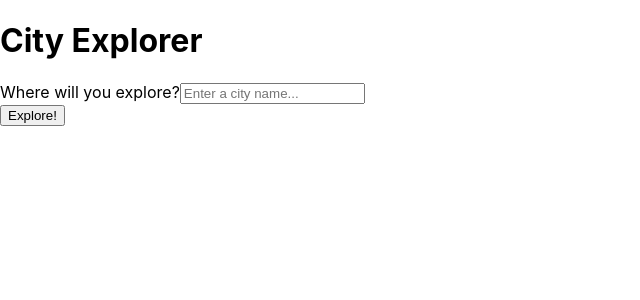
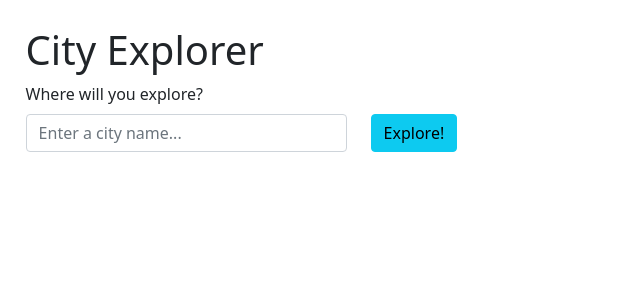
Before and after one commit to Micha-L-Davis/city-explorer, a React (Create React App) app: page / in a window 1280 px wide. Shown: the top 300 px of the page, without its empty margins (0-640 px from the left). Built offline with nearby package versions, Linux system fonts and the light colour scheme.

Commit message:
add error handling, apply style

```diff
--- a/src/App.js
+++ b/src/App.js
@@ -2,6 +2,7 @@
 import Footer from "./Footer";
 import Header from "./Header"
 import Main from "./Main";
+import 'bootstrap/dist/css/bootstrap.min.css';
 
 class App extends React.Component {
   render()
--- /dev/null
+++ b/src/Error.js
@@ -0,0 +1,23 @@
+import React from "react";
+import { ModalBody } from "react-bootstrap";
+import Modal from "react-bootstrap/Modal"
+
+class Error extends React.Component {
+    render(){
+        return(
+            <Modal.Dialog>
+                <Modal.Header closeButton>
+                    <Modal.Title>Error!</Modal.Title>
+                </Modal.Header>
+                <Modal.Body>
+                    <p>The request you submitted is invalid. Please enter a <em>real world</em> place name and ensure it is spelled correctly.</p>
+                </Modal.Body>
+                <Modal.Footer>
+                    <p color="gray">{this.props.errorMessage}</p>
+                </Modal.Footer>
+            </Modal.Dialog>
+        )
+    }
+}
+
+export default Error;
--- a/src/Main.js
+++ b/src/Main.js
@@ -1,16 +1,20 @@
 import React from "react";
-import { Form, Button, Image, ListGroup } from "react-bootstrap";
+import { Form, Button, Image, ListGroup, Modal, Row, Col } from "react-bootstrap";
 import axios from "axios";
+import Error from "./Error"
 
 class Main extends React.Component {
   constructor(props){
     super(props);
     this.state = {
       searchRequest: '',
-      searchResults: []
+      searchResults: [],
+      errorMessage: '',
+      showModal: false
     }
   }
 
+  handleCloseModal = () => this.setState({ showModal: false })
 
   handleSearchRequest = (event) => {
     this.setState({searchRequest: event.target.value})
@@ -18,40 +22,56 @@
 
   handleFetchCityData = async (event) => {
     event.preventDefault();
-
+    try{
       let url = `https://us1.locationiq.com/v1/search.php?key=${process.env.REACT_APP_LOCATIONIQ_API_KEY}&q=${this.state.searchRequest}&format=json`
       let cityData = await axios.get(url);
       let mapURL = `https://maps.locationiq.com/v3/staticmap?key=${process.env.REACT_APP_LOCATIONIQ_API_KEY}&center=${cityData.data[0].lat},${cityData.data[0].lon}&zoom=13`
 
       this.setState({
         searchResults: [
-        <Image
+          <ListGroup.Item><Image
             roundedCircle={true}
             src={mapURL}
             alt={`A map of ${cityData.data[0].display_name}`}
             width={400}
             height={400}
-        />,
+          /></ListGroup.Item>,
           <ListGroup.Item>{`City: ${cityData.data[0].display_name}`}</ListGroup.Item>,
           <ListGroup.Item>{`Latitude: ${cityData.data[0].lat}`}</ListGroup.Item>,
           <ListGroup.Item>{`Longitude: ${cityData.data[0].lon}`}</ListGroup.Item>
         ]
       })
     }
+    catch (error){
+      console.log(error.response.data);
+      this.setState({
+        errorMessage: `${error.response.status}: ${error.response.data.error}`,
+        showModal: true
+      })
+    }
+  }
 
   render() {
     return (
       <main>
         <Form onSubmit={this.handleFetchCityData}>
-          <Form.Group>
+          <Form.Group as={Row}>
             <Form.Label>Where will you explore?</Form.Label>
+            <Col sm={9}>
               <Form.Control onChange={this.handleSearchRequest} type="text" name="search" id="input-search" placeholder="Enter a city name..." />
+            </Col>
+            <Col>
+              <Button variant="info" type="submit" >Explore!</Button>
+            </Col>
           </Form.Group>
-          <Button variant="info" type="submit" >Explore!</Button>
+
         </Form>
         <ListGroup>
           {this.state.searchResults}
         </ListGroup>
+        <Modal show={this.state.showModal} onHide={this.handleCloseModal}>
+          <Error errorMessage={this.state.errorMessage}/>
+        </Modal>
       </main>
     );
   }
--- a/src/index.css
+++ b/src/index.css
@@ -1,13 +1,19 @@
 body {
-  margin: 0;
+  margin: 2%;
+  padding: 2%;
   font-family: -apple-system, BlinkMacSystemFont, 'Segoe UI', 'Roboto', 'Oxygen',
     'Ubuntu', 'Cantarell', 'Fira Sans', 'Droid Sans', 'Helvetica Neue',
     sans-serif;
   -webkit-font-smoothing: antialiased;
   -moz-osx-font-smoothing: grayscale;
+  background-color: tan;
 }
 
 code {
   font-family: source-code-pro, Menlo, Monaco, Consolas, 'Courier New',
     monospace;
 }
+
+main {
+  width: 436px;
+}
```
Lines whose indentation alone changed are shown as unchanged.
